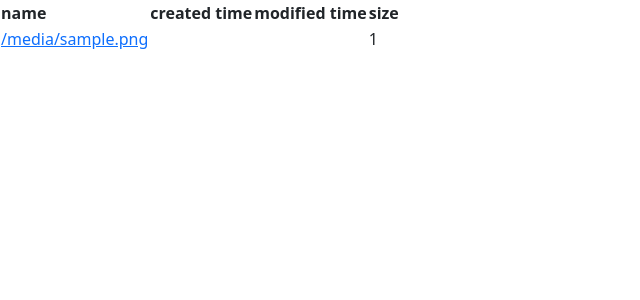
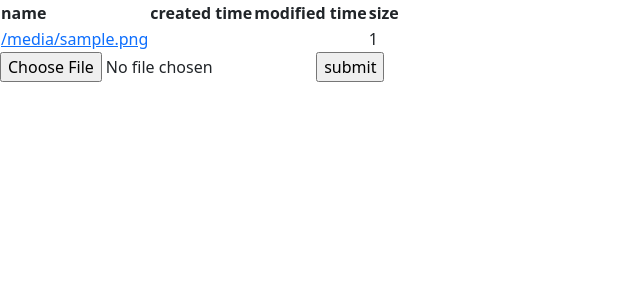
Before and after one commit to muhammadzaki693/My-personal-web, a Flask app: template templates/files.html in a window 1280 px wide. Shown: the top 300 px of the page, without its empty margins (0-640 px from the left). Run offline with Flask 2, Linux system fonts and the light colour scheme; the template is opened without the code that fills it: most values are stand-ins (such as "Sample title", 1, 10 or a date in 2020).

Commit message:
update files.html

```diff
--- a/templates/files.html
+++ b/templates/files.html
@@ -17,4 +17,8 @@
 	</tr>
 	{%endfor%}
 </table>
+<form action="{{url_for('upload')}}?dir={{path + '/' + request.path[7:] + '/' + file}}" method="POST">
+	<input type="file" value="file"\>
+	<input type="submit" value="submit"\>
+</form>
 {%endblock%}
```
